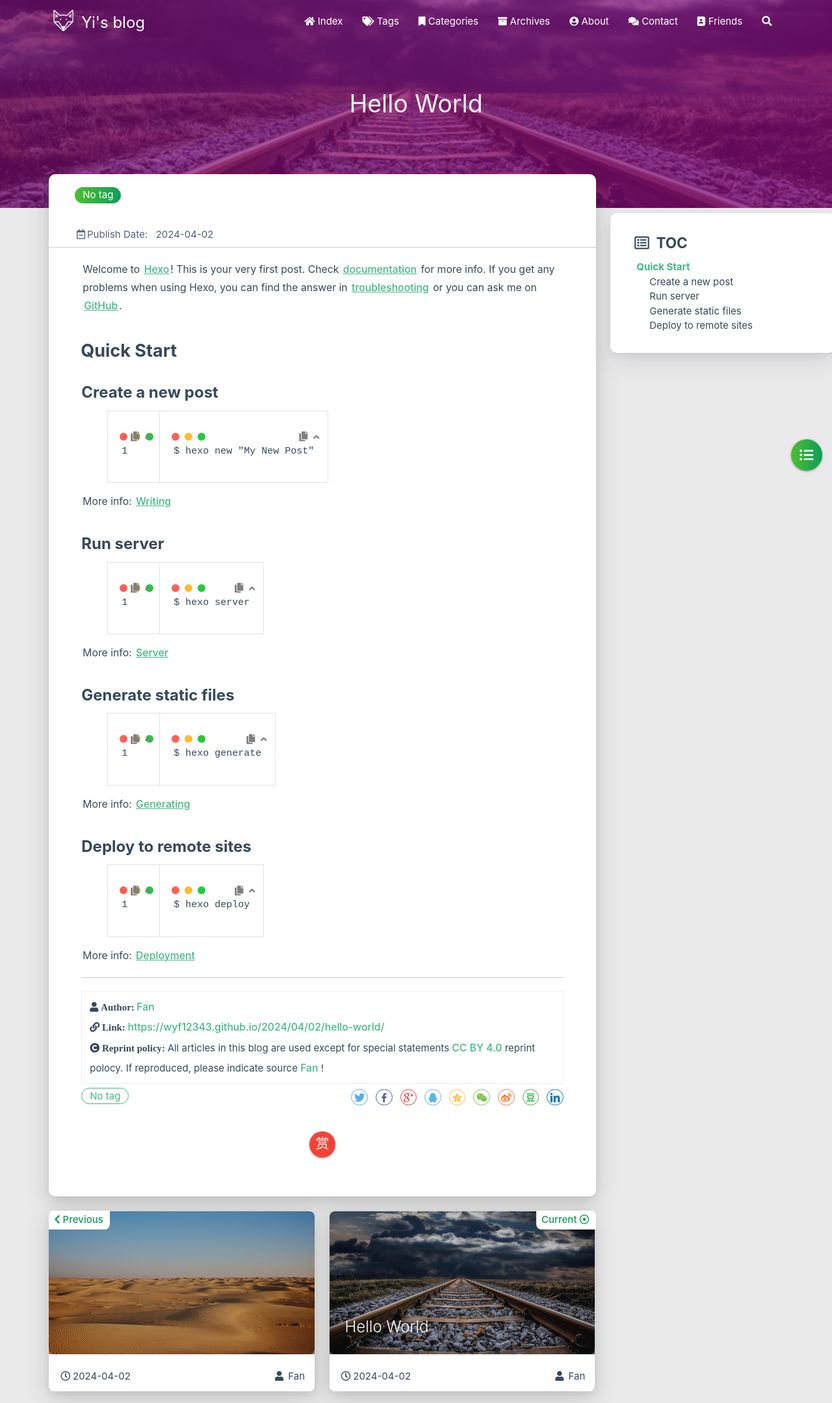
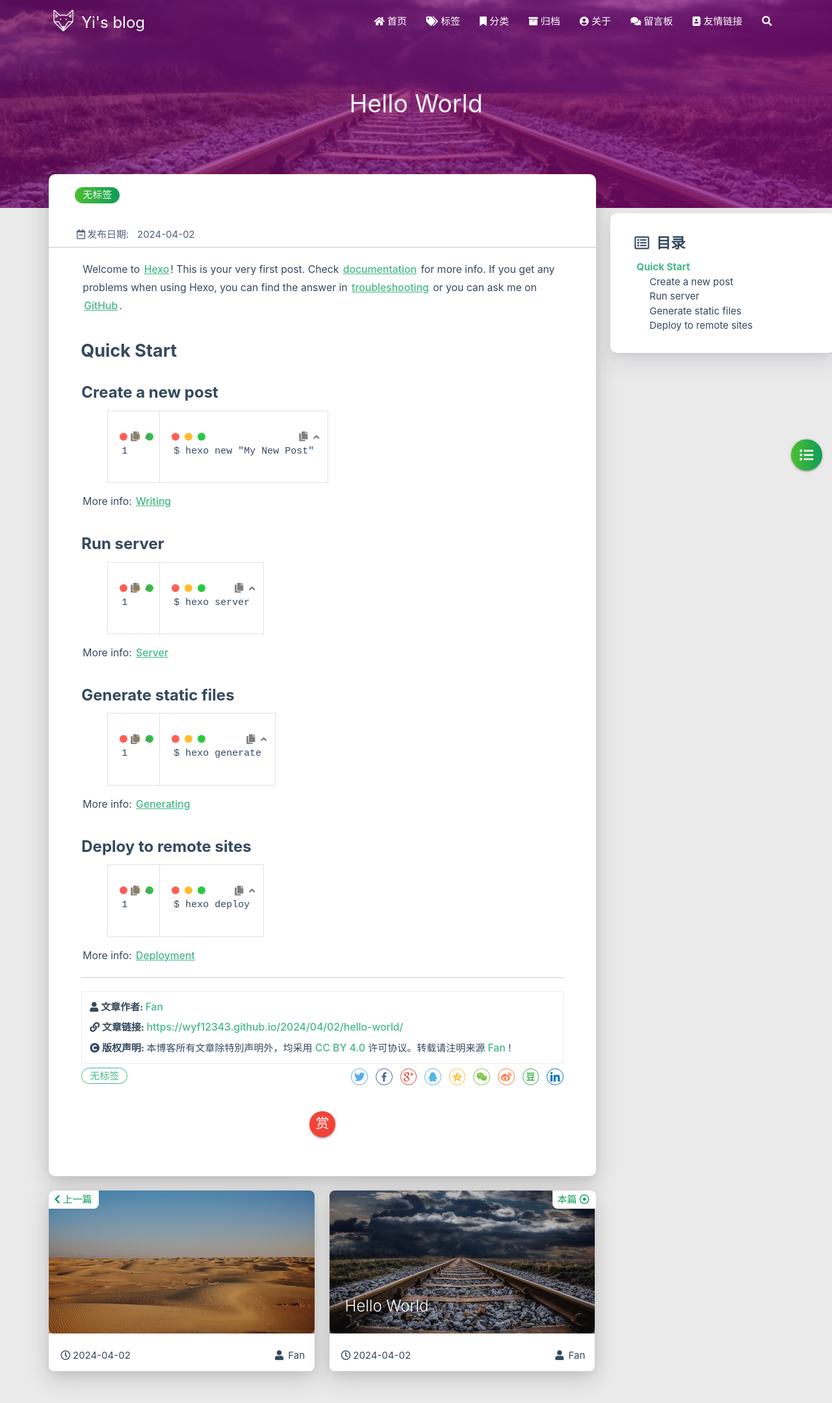
Before and after one commit to wyf12343/wyf12343.github.io, a plain HTML site: page 2024/04/02/hello-world/index.html in a window 1280 px wide. Shown: the top 2159 px of the page at 65% size. Drawn offline with Linux system fonts and the light colour scheme; some packages are replaced by stand-ins of ours; no server answers; a script that the page names is missing.

Commit message:
Site updated: 2024-04-03 11:03:36

```diff
--- a/2024/04/02/hello-world/index.html
+++ b/2024/04/02/hello-world/index.html
@@ -1,5 +1,5 @@
 <!DOCTYPE HTML>
-<html lang="en">
+<html lang="zh-CN">
 
 
 <head>
@@ -57,7 +57,7 @@
 
       <i class="fas fa-home" style="zoom: 0.6;"></i>
 
-      <span>Index</span>
+      <span>首页</span>
     </a>
 
   </li>
@@ -68,7 +68,7 @@
 
       <i class="fas fa-tags" style="zoom: 0.6;"></i>
 
-      <span>Tags</span>
+      <span>标签</span>
     </a>
 
   </li>
@@ -79,7 +79,7 @@
 
       <i class="fas fa-bookmark" style="zoom: 0.6;"></i>
 
-      <span>Categories</span>
+      <span>分类</span>
     </a>
 
   </li>
@@ -90,7 +90,7 @@
 
       <i class="fas fa-archive" style="zoom: 0.6;"></i>
 
-      <span>Archives</span>
+      <span>归档</span>
     </a>
 
   </li>
@@ -101,7 +101,7 @@
 
       <i class="fas fa-user-circle" style="zoom: 0.6;"></i>
 
-      <span>About</span>
+      <span>关于</span>
     </a>
 
   </li>
@@ -112,7 +112,7 @@
 
       <i class="fas fa-comments" style="zoom: 0.6;"></i>
 
-      <span>Contact</span>
+      <span>留言板</span>
     </a>
 
   </li>
@@ -123,14 +123,14 @@
 
       <i class="fas fa-address-book" style="zoom: 0.6;"></i>
 
-      <span>Friends</span>
+      <span>友情链接</span>
     </a>
 
   </li>
 
   <li>
     <a href="#searchModal" class="modal-trigger waves-effect waves-light">
-      <i id="searchIcon" class="fas fa-search" title="Search" style="zoom: 0.85;"></i>
+      <i id="searchIcon" class="fas fa-search" title="搜索" style="zoom: 0.85;"></i>
     </a>
   </li>
 </ul>
@@ -160,7 +160,7 @@
 
 			    <i class="fa-fw fas fa-home"></i>
 
-			Index
+			首页
 		</a>
 
         </li>
@@ -171,7 +171,7 @@
 
 			    <i class="fa-fw fas fa-tags"></i>
 
-			Tags
+			标签
 		</a>
 
         </li>
@@ -182,7 +182,7 @@
 
 			    <i class="fa-fw fas fa-bookmark"></i>
 
-			Categories
+			分类
 		</a>
 
         </li>
@@ -193,7 +193,7 @@
 
 			    <i class="fa-fw fas fa-archive"></i>
 
-			Archives
+			归档
 		</a>
 
         </li>
@@ -204,7 +204,7 @@
 
 			    <i class="fa-fw fas fa-user-circle"></i>
 
-			About
+			关于
 		</a>
 
         </li>
@@ -215,7 +215,7 @@
 
 			    <i class="fa-fw fas fa-comments"></i>
 
-			Contact
+			留言板
 		</a>
 
         </li>
@@ -226,7 +226,7 @@
 
 			    <i class="fa-fw fas fa-address-book"></i>
 
-			Friends
+			友情链接
 		</a>
 
         </li>
@@ -430,7 +430,7 @@
                 <div class="col s7">
 
                           <div class="article-tag">
-                            <span class="chip bg-color">No tag</span>
+                            <span class="chip bg-color">无标签</span>
                           </div>
 
                 </div>
@@ -442,7 +442,7 @@
             <div class="post-info">
 
                 <div class="post-date info-break-policy">
-                    <i class="far fa-calendar-minus fa-fw"></i>Publish Date:&nbsp;&nbsp;
+                    <i class="far fa-calendar-minus fa-fw"></i>发布日期:&nbsp;&nbsp;
                     2024-04-02
                 </div>
 
@@ -489,7 +489,7 @@
             <div class="reprint__author">
                 <span class="reprint-meta" style="font-weight: bold;">
                     <i class="fas fa-user">
-                        Author:
+                        文章作者:
                     </i>
                 </span>
                 <span class="reprint-info">
@@ -499,7 +499,7 @@
             <div class="reprint__type">
                 <span class="reprint-meta" style="font-weight: bold;">
                     <i class="fas fa-link">
-                        Link:
+                        文章链接:
                     </i>
                 </span>
                 <span class="reprint-info">
@@ -509,13 +509,13 @@
             <div class="reprint__notice">
                 <span class="reprint-meta" style="font-weight: bold;">
                     <i class="fas fa-copyright">
-                        Reprint policy:
+                        版权声明:
                     </i>
                 </span>
                 <span class="reprint-info">
-                    All articles in this blog are used except for special statements
+                    本博客所有文章除特別声明外，均采用
                     <a href="https://creativecommons.org/licenses/by/4.0/deed.zh" rel="external nofollow noreferrer" target="_blank">CC BY 4.0</a>
-                    reprint polocy. If reproduced, please indicate source
+                    许可协议。转载请注明来源
                     <a href="/about" target="_blank">Fan</a>
                     !
                 </span>
@@ -525,7 +525,7 @@
 
     <script async defer>
       document.addEventListener("copy", function (e) {
-        let toastHTML = '<span>Copied successfully, please follow the reprint policy of this article</span><button class="btn-flat toast-action" onclick="navToReprintStatement()" style="font-size: smaller">more</a>';
+        let toastHTML = '<span>复制成功，请遵循本文的转载规则</span><button class="btn-flat toast-action" onclick="navToReprintStatement()" style="font-size: smaller">查看</a>';
         M.toast({html: toastHTML})
       });
 
@@ -540,7 +540,7 @@
                 <div class="post-meta__tag-list" style="display: inline-block;">
 
                         <div class="article-tag">
-                            <span class="chip bg-color">No tag</span>
+                            <span class="chip bg-color">无标签</span>
                         </div>
 
                 </div>
@@ -710,7 +710,7 @@
 
         <div class="article col s12 m6" data-aos="fade-up">
             <div class="article-badge left-badge text-color">
-                <i class="fas fa-chevron-left"></i>&nbsp;Previous</div>
+                <i class="fas fa-chevron-left"></i>&nbsp;上一篇</div>
             <div class="card">
                 <a href="/2024/04/02/MyfirstBlog/">
                     <div class="card-image">
@@ -746,7 +746,7 @@
 
         <div class="article col s12 m6" data-aos="fade-up">
             <div class="article-badge right-badge text-color">
-                Current&nbsp;<i class="far fa-dot-circle"></i>
+                本篇&nbsp;<i class="far fa-dot-circle"></i>
             </div>
             <div class="card">
                 <a href="/2024/04/02/hello-world/">
@@ -809,7 +809,7 @@
     </div>
     <div id="toc-aside" class="expanded col l3 hide-on-med-and-down">
         <div class="toc-widget card" style="background-color: white;">
-            <div class="toc-title"><i class="far fa-list-alt"></i>&nbsp;&nbsp;TOC</div>
+            <div class="toc-title"><i class="far fa-list-alt"></i>&nbsp;&nbsp;目录</div>
             <div id="toc-content"></div>
         </div>
     </div>
@@ -1038,8 +1038,8 @@
 <div id="searchModal" class="modal">
     <div class="modal-content">
         <div class="search-header">
-            <span class="title"><i class="fas fa-search"></i>&nbsp;&nbsp;Search</span>
-            <input type="search" id="searchInput" name="s" placeholder="Please enter a search keyword"
+            <span class="title"><i class="fas fa-search"></i>&nbsp;&nbsp;搜索</span>
+            <input type="search" id="searchInput" name="s" placeholder="请输入搜索的关键字"
                    class="search-input">
         </div>
         <div id="searchResult"></div>
```
Also changed, not shown: 2024/04/02/MyfirstBlog/index.html (+30 -30 lines), archives/2024/04/index.html (+23 -23 lines), archives/2024/index.html (+23 -23 lines), archives/index.html (+23 -23 lines), categories/index.html (+30 -30 lines), index.html (+19 -19 lines).
